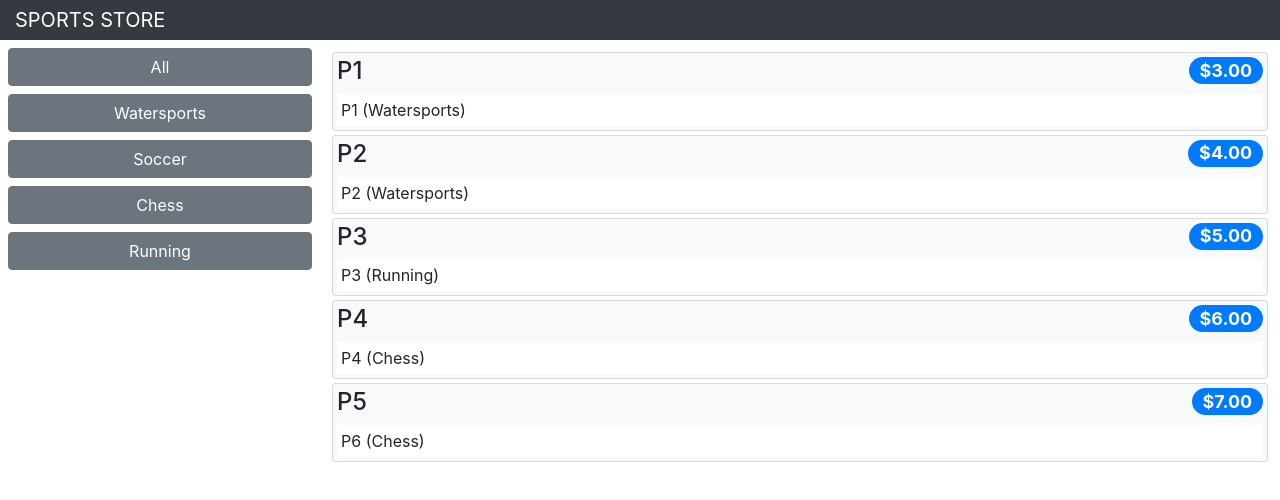
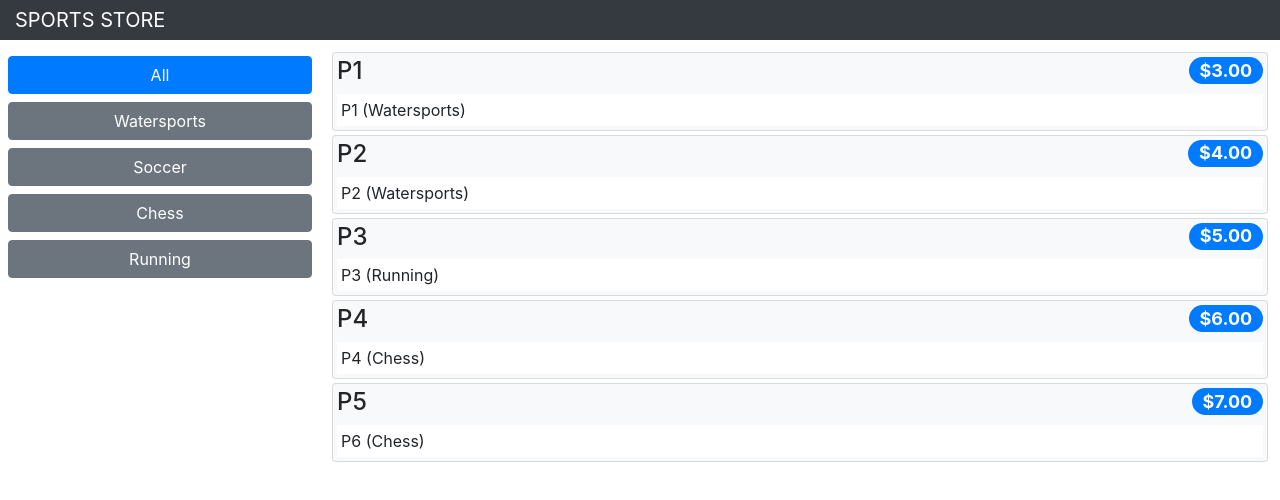
Before and after one commit to tranquangphuc/sportstore, a React (Create React App) app: page /shop/products in a window 1280 px wide. Shown: the top 500 px of the page. Built offline with nearby package versions, Linux system fonts and the light colour scheme.

Commit message:
improve the category selection button

```diff
--- /dev/null
+++ b/src/ToggleLink.js
@@ -0,0 +1,28 @@
+import React, { Component } from 'react';
+import { Route, Link } from 'react-router-dom';
+
+export class ToggleLink extends Component {
+  render() {
+    return (
+      <Route
+        path={this.props.to}
+        exact={this.props.exact}
+        children={routeProps => {
+          const baseClass = routeProps.baseClass || 'mt-2 btn btn-block';
+          const activeClass = routeProps.activeClass || 'btn-primary';
+          const inActiveClass = routeProps.inActiveClass || 'btn-secondary';
+          const combinedClass = `${baseClass} ${
+            routeProps.match ? activeClass : inActiveClass
+          }`;
+          return (
+            <Link
+              to={this.props.to}
+              className={combinedClass}
+              children={this.props.children}
+            />
+          );
+        }}
+      />
+    );
+  }
+}
--- a/src/shop/CategoryNavigation.js
+++ b/src/shop/CategoryNavigation.js
@@ -1,22 +1,21 @@
 import React, { Component } from 'react';
-import { Link } from 'react-router-dom';
+import { ToggleLink } from '../ToggleLink';
 
 export class CategoryNavigation extends Component {
   render() {
     return (
       <React.Fragment>
-        <Link className="btn btn-secondary btn-block" to={this.props.baseUrl}>
+        <ToggleLink to={this.props.baseUrl} exact={true}>
           All
-        </Link>
+        </ToggleLink>
         {this.props.categories &&
           this.props.categories.map(cat => (
-            <Link
-              className="btn btn-secondary btn-block"
+            <ToggleLink
+              key={cat}
               to={`${this.props.baseUrl}/${cat.toLowerCase()}`}
-              key={cat}
             >
               {cat}
-            </Link>
+            </ToggleLink>
           ))}
       </React.Fragment>
     );
```
